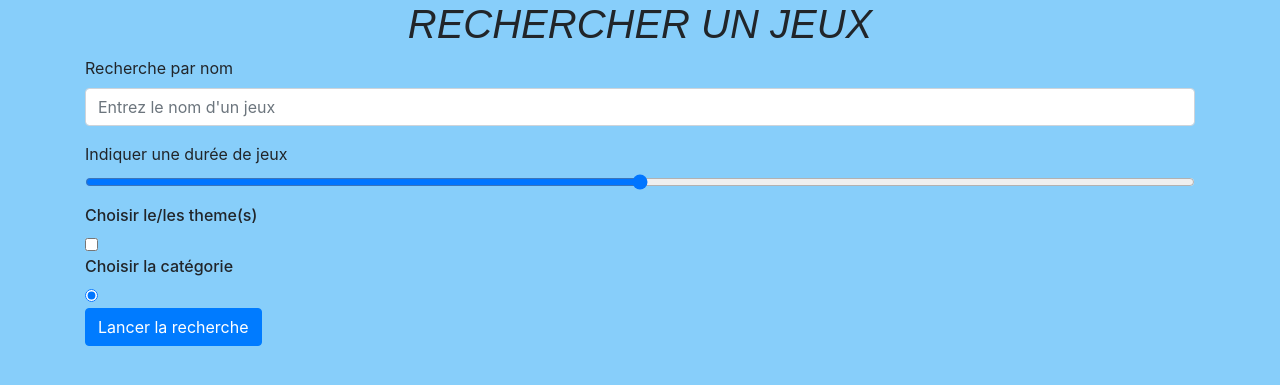
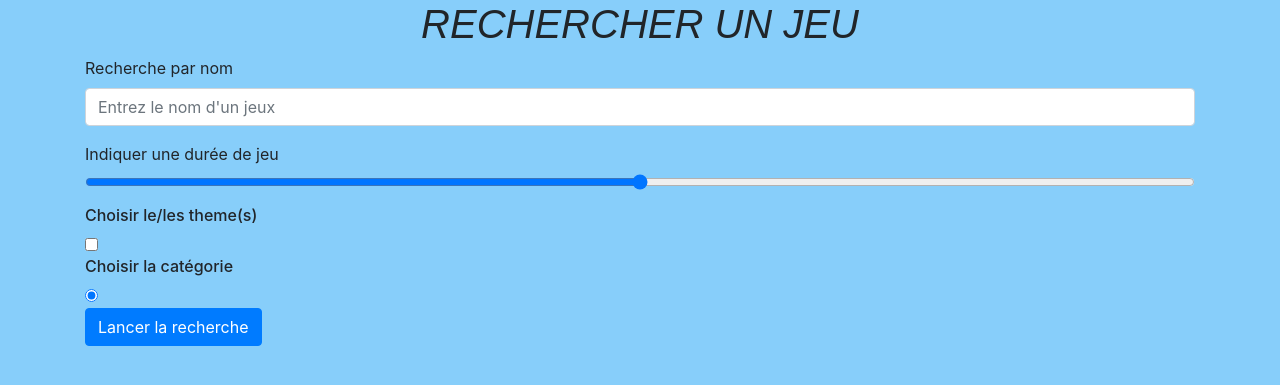
Before and after one commit to Bibirhum/ludo, a Symfony app: template templates/games_search/index.html.twig in a window 1280 px wide. Shown: the top 385 px of the page. Run offline with Twig, Linux system fonts and the light colour scheme; the template is opened without the code that fills it, so the values that code supplies are empty; some libraries are stand-ins or nearby versions.

Commit message:
correction orth

```diff
--- a/templates/games_search/index.html.twig
+++ b/templates/games_search/index.html.twig
@@ -3,14 +3,14 @@
 {% block body %}
 
 <div>
-  <h1>RECHERCHER UN JEUX</h1>
+  <h1>RECHERCHER UN JEU</h1>
   <form method="post">
     <div class="form-group">
       <label for="inputGamename">Recherche par nom</label>
       <input type="text" class="form-control" value="" id="inputGamename" placeholder="Entrez le nom d'un jeux">
     </div>
     <div class="form-group">
-      <label for="">Indiquer une durée de jeux</label>
+      <label for="">Indiquer une durée de jeu</label>
       <input type="range" class="form-control-range" id="formControlRange">
     </div>
     <h6>Choisir le/les theme(s)</h6>
```
